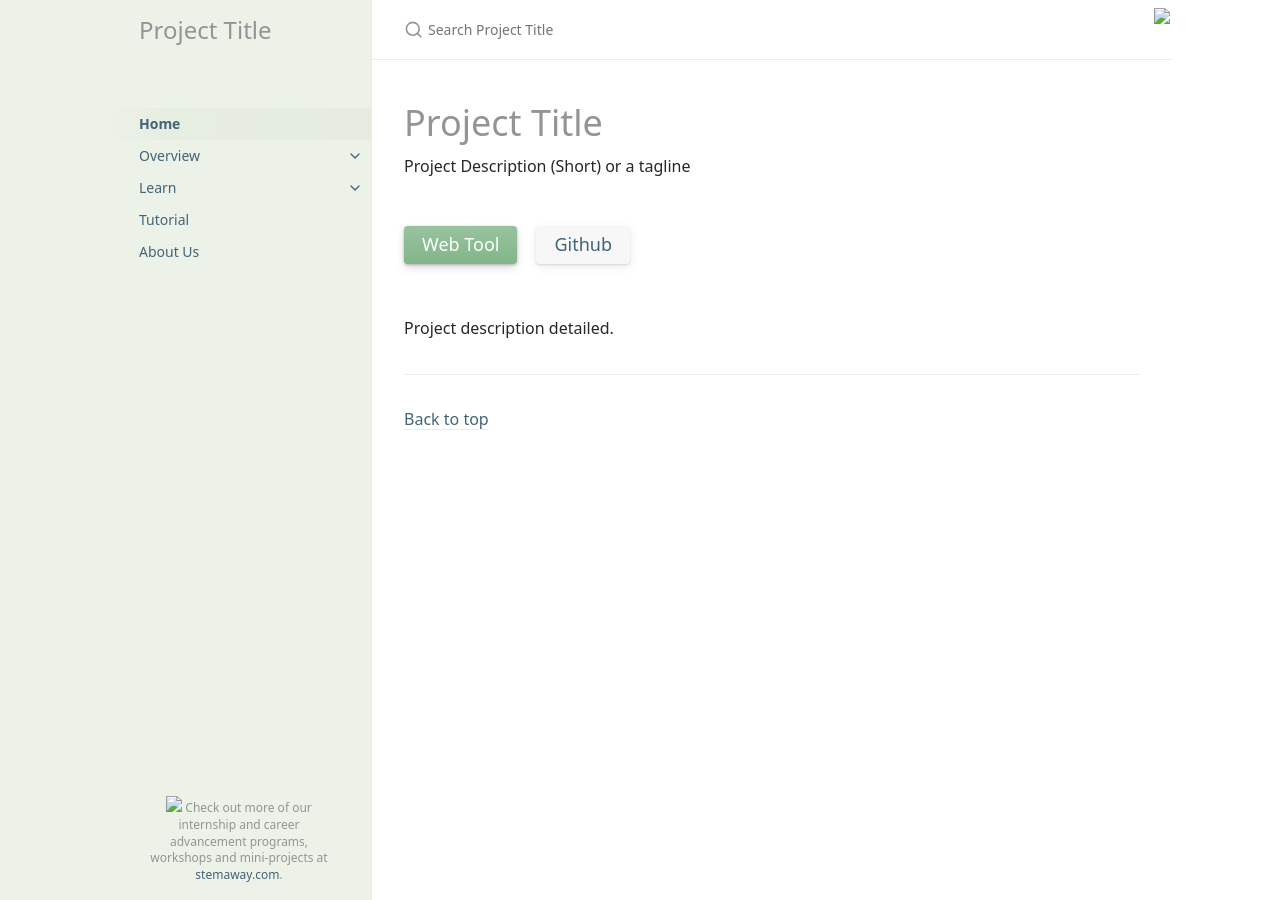
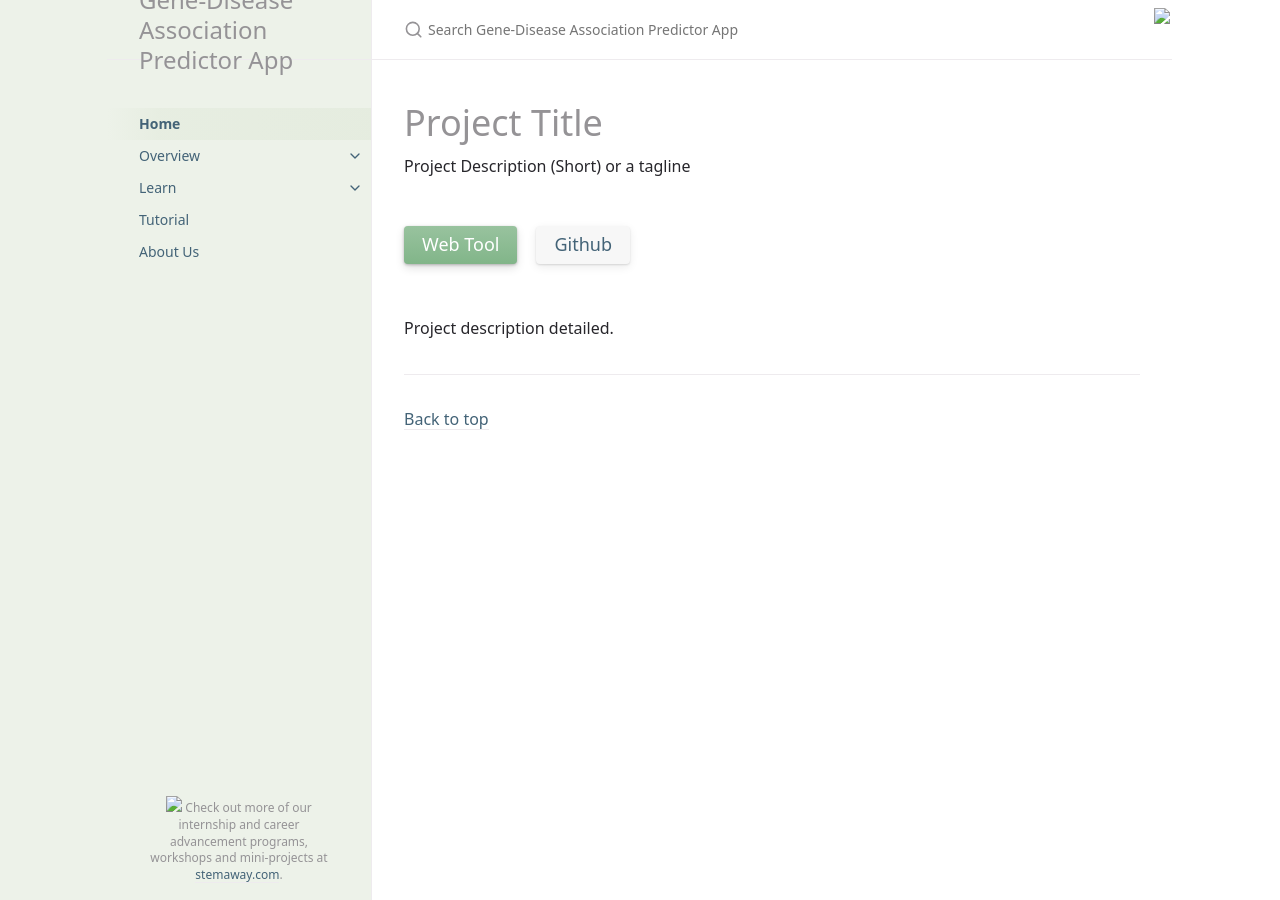
Before and after one commit to mentorchains/BI-ML_Disease-Prediction_2024_Site, a Jekyll site: the page built from _docs/index.md, in a window 1280 px wide. Built offline with Jekyll 4.4.1, drawn with Linux system fonts in a browser that asks for light colours.

Commit message:
Update _config.yml with title and description
added project title and one line description.

```diff
--- a/_config.yml
+++ b/_config.yml
@@ -1,5 +1,5 @@
-title: Project Title
-description: Project description very short
+title: Gene-Disease Association Predictor App
+description: A Streamlit app that enables users to build machine learning models to predict gene-disease association.
 baseurl: "/" # the subpath of your site, e.g. /blog
 url: "https://mentorchains.github.io" # the base hostname & protocol for your site, e.g. http://example.com
 
```
